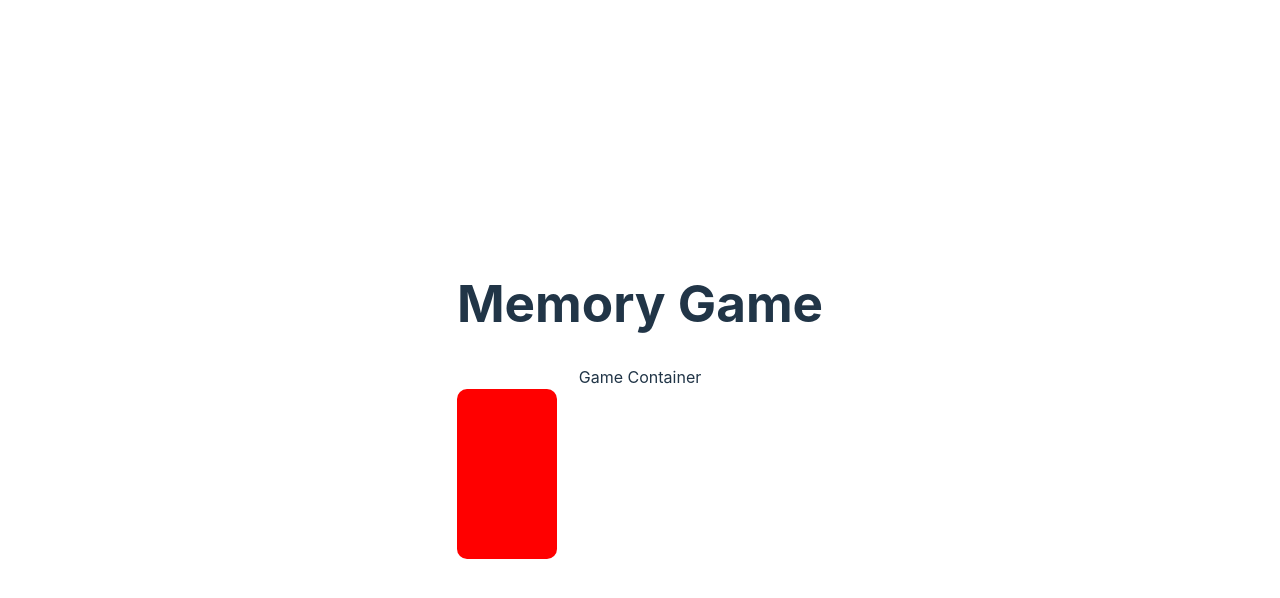
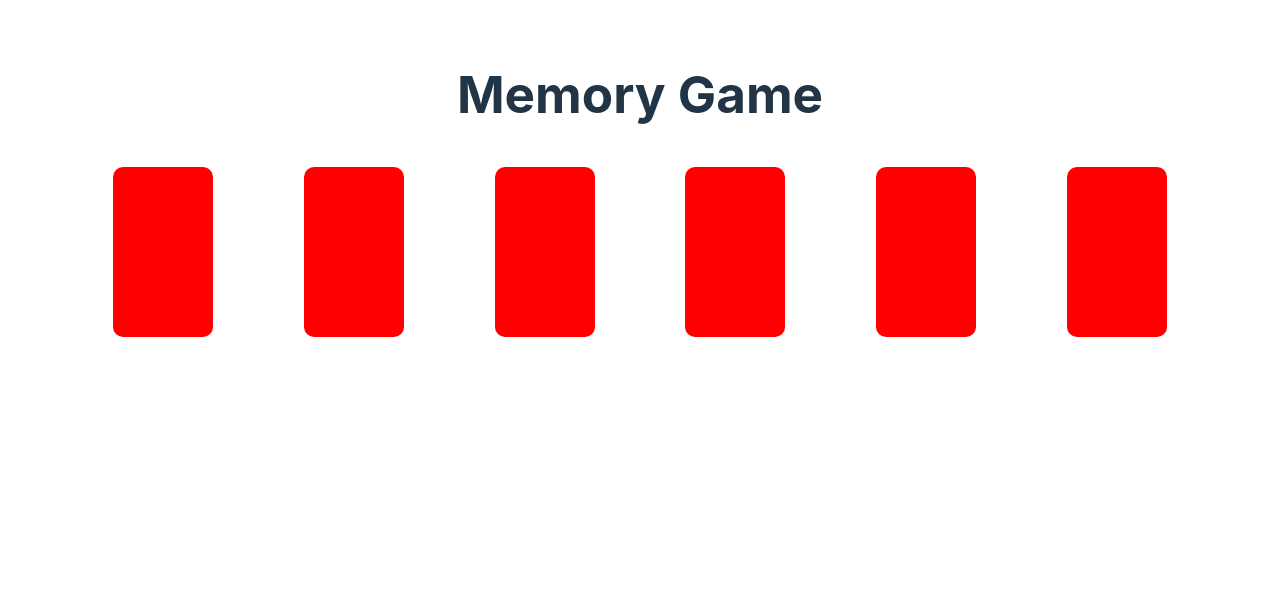
Before and after one commit to ThiagoLG/MemoryGame, a React (Vite) app in the folder memory-game/: page / in a window 1280 px wide. Shown: the top 598 px of the page. Built offline with nearby package versions, Linux system fonts and the light colour scheme.

Commit message:
Inclusão de modelo de dados para testes iniciais + Implementação de controle para renderizar cards de acordo com modelo de dados criado + estilos

```diff
--- a/memory-game/index.html
+++ b/memory-game/index.html
@@ -1,13 +1,16 @@
 <!DOCTYPE html>
 <html lang="en">
-  <head>
+
+<head>
     <meta charset="UTF-8" />
     <link rel="icon" type="image/svg+xml" href="/vite.svg" />
     <meta name="viewport" content="width=device-width, initial-scale=1.0" />
-    <title>Vite + React + TS</title>
-  </head>
-  <body>
+    <title>Memory Game</title>
+</head>
+
+<body>
     <div id="root"></div>
     <script type="module" src="/src/main.tsx"></script>
-  </body>
+</body>
+
 </html>
--- a/memory-game/public/data/data.json
+++ b/memory-game/public/data/data.json
@@ -0,0 +1,39 @@
+{
+    "data": [{
+            "id": 1,
+            "backgroundImage": null,
+            "contentImage": null,
+            "color": "blue"
+        },
+        {
+            "id": 2,
+            "backgroundImage": null,
+            "contentImage": null,
+            "color": "black"
+        },
+        {
+            "id": 3,
+            "backgroundImage": null,
+            "contentImage": null,
+            "color": "orange"
+        },
+        {
+            "id": 4,
+            "backgroundImage": null,
+            "contentImage": null,
+            "color": "green"
+        },
+        {
+            "id": 5,
+            "backgroundImage": null,
+            "contentImage": null,
+            "color": "red"
+        },
+        {
+            "id": 6,
+            "backgroundImage": null,
+            "contentImage": null,
+            "color": "yellow"
+        }
+    ]
+}
--- a/memory-game/src/components/Cards/Card.scss
+++ b/memory-game/src/components/Cards/Card.scss
@@ -8,6 +8,7 @@ $zoom-scale-flipped: 1.3;
     transition: $flip-animation-time;
     width: $card-width;
     height: $card-heigth;
+    margin: 10px;
     &.Flipped {
         transform: rotateY(180deg) scale($zoom-scale-flipped);
         .Card {
@@ -26,6 +27,7 @@ $zoom-scale-flipped: 1.3;
         border-radius: 10px;
         box-shadow: 2px 6px 12px 8px transparent;
         transition: $flip-animation-time;
+        cursor: pointer;
         &.Front {
             background: red;
             z-index: 2;
--- a/memory-game/src/components/Cards/Card.tsx
+++ b/memory-game/src/components/Cards/Card.tsx
@@ -2,28 +2,42 @@ import { useState } from "react";
 import { CardItem } from "../../model/card-item";
 import "./Card.scss";
 
-const Card = () => {
+const Card = (cardItem: CardItem) => {
 
   /*--- General Variables and States ---*/
+
   const [flippedCard, setFlipCard] = useState(false);
+
   /*------------------------------------*/
 
+
+
+
   /*--- Functions ---*/
-  let flipCard = () => {
-    console.log(flippedCard);
 
-    setFlipCard(current => !current);
+  /**
+   * Toggle card face
+   * @returns void
+   */
+  let flipCard = () => setFlipCard(current => !current)
 
-    console.log('clicou');
-  }
   /*-----------------*/
+
+
+
 
 
   /*--- Component Render ---*/
   return (
     <div className={'FlipperCard' + (flippedCard ? ' Flipped' : '')} onClick={flipCard}>
-      <div className="Card Front"></div>
-      <div className="Card Rear"></div>
+      <div
+        className="Card Front"
+        style={{ background: cardItem.contentImage }}>
+      </div>
+
+      <div className="Card Rear"
+        style={{ background: cardItem.backgroundImage || cardItem.color }}>
+      </div>
     </div>
   )
 
--- /dev/null
+++ b/memory-game/src/components/GameContainer/MemoryGame.scss
@@ -0,0 +1,5 @@
+.GameContainer {
+    display: flex;
+    justify-content: space-evenly;
+    flex-wrap: wrap;
+}
--- a/memory-game/src/components/GameContainer/MemoryGame.tsx
+++ b/memory-game/src/components/GameContainer/MemoryGame.tsx
@@ -1,10 +1,41 @@
+import { useEffect, useState } from "react";
+import { CardItem } from "../../model/card-item";
+import './MemoryGame.scss';
+
 import Card from "../Cards/Card";
 
 const MemoryGame = () => {
+
+  /*--- General Variables and States ---*/
+  const urlCards = './data/data.json';
+
+  const [cardsArray, setCardsArray] = useState<CardItem[]>([]);
+  /*----------------------------*/
+
+
+
+  /*--- Functions ---*/
+  const getCardsFromApi = async () => {
+    const cards = await (await fetch(urlCards)).json();
+    setCardsArray(cards.data);
+  }
+  /*-----------------*/
+
+
+
+  /*--- Initialization ---*/
+  useEffect(() => {
+    getCardsFromApi();
+  }, [])
+  /*----------------------*/
+
+
+
+
+  /*--- Component Render ---*/
   return (
     <div className="GameContainer">
-      Game Container
-      <Card />
+      {cardsArray.map((item) => <Card {...item} />)}
     </div>
   )
 }
--- a/memory-game/src/components/Principal/App.scss
+++ b/memory-game/src/components/Principal/App.scss
@@ -1,6 +1,9 @@
 #root {
     max-width: 1280px;
-    margin: 0 auto;
+    margin: auto;
+    margin-top: 0px;
     padding: 2rem;
     text-align: center;
+    width: 100%;
+    height: 100%;
 }
--- a/memory-game/src/components/Principal/App.tsx
+++ b/memory-game/src/components/Principal/App.tsx
@@ -8,8 +8,8 @@ function App() {
     <div className="App">
       <div className='GameTitle'>
         <h1>Memory Game</h1>
-        <MemoryGame />
       </div>
+      <MemoryGame />
     </div>
   )
 }
--- a/memory-game/src/main.tsx
+++ b/memory-game/src/main.tsx
@@ -4,7 +4,5 @@ import App from './components/Principal/App'
 import './index.css'
 
 ReactDOM.createRoot(document.getElementById('root') as HTMLElement).render(
-  <React.StrictMode>
-    <App />
-  </React.StrictMode>
+  <App />
 )
--- a/memory-game/src/model/card-item.ts
+++ b/memory-game/src/model/card-item.ts
@@ -1,6 +1,8 @@
 interface CardItem {
+  id?: number;
   backgroundImage?: string;
   contentImage?: string;
+  color?: string;
 }
 
-export type {CardItem}
+export type { CardItem };
```
Also changed, not shown: memory-game/src/components/GameContainer/MemoryGamer.scss (deleted).
